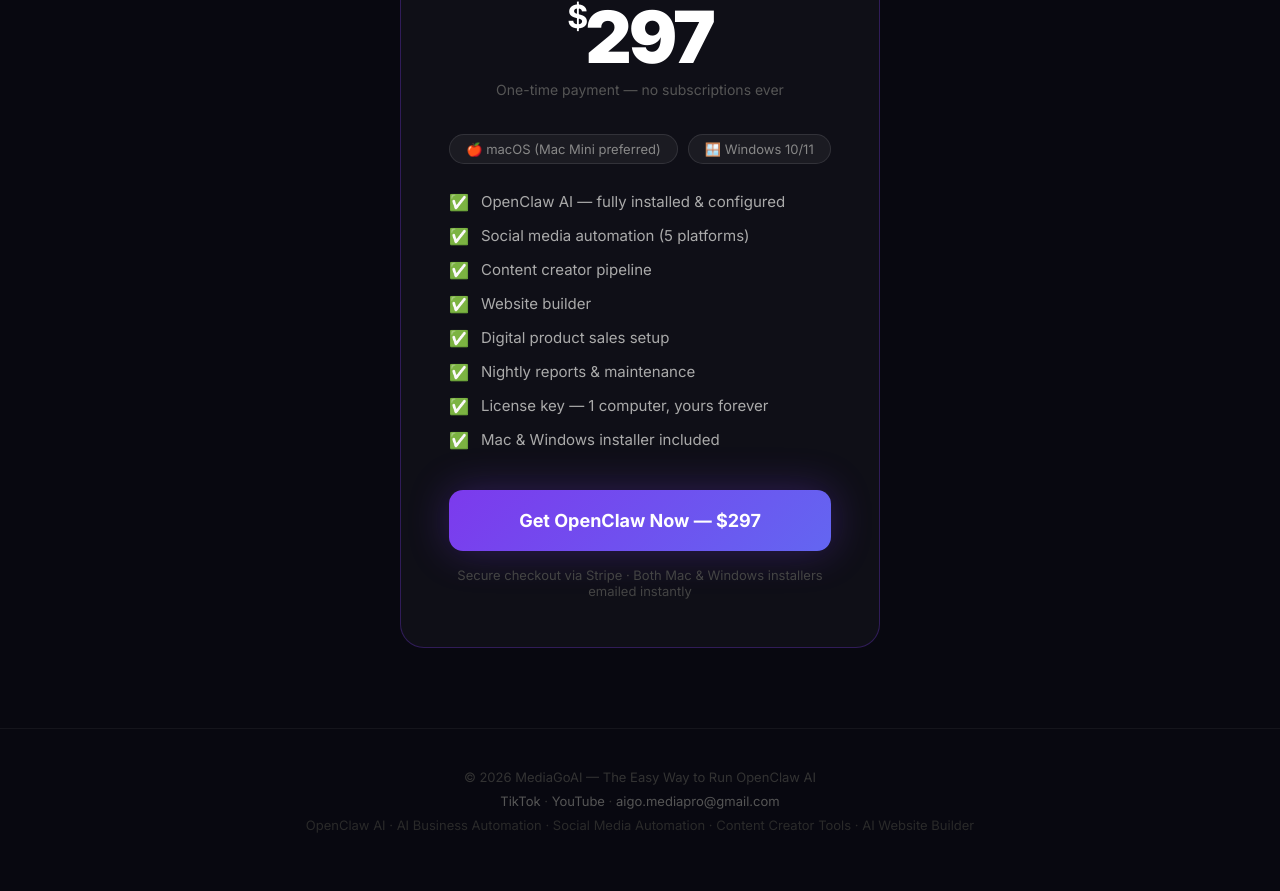
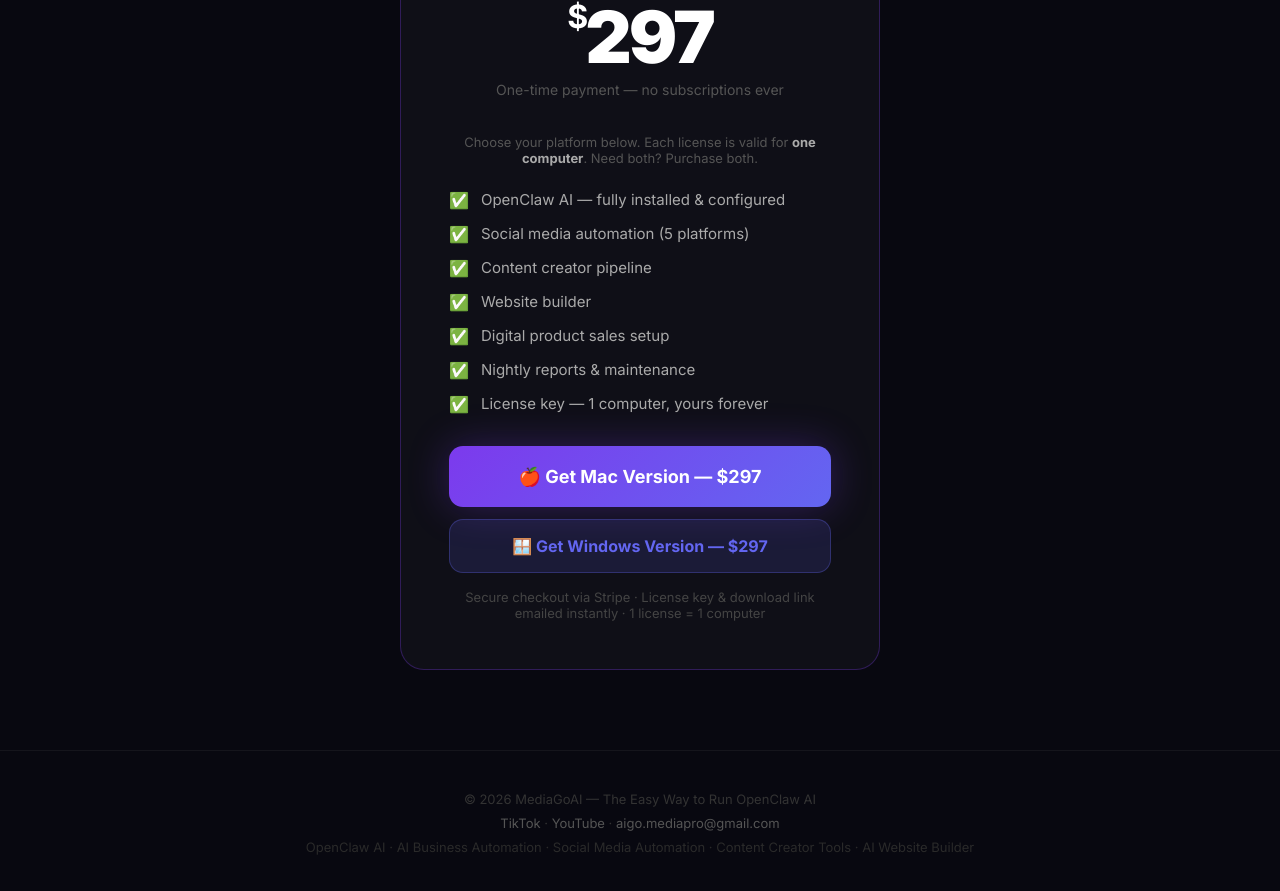
Before and after one commit to qrexact-droid/mediagoai, a Next.js app: page / in a window 1280 px wide. Shown: the part 4240-5131 px from the top of the page. Built offline with nearby package versions, Linux system fonts and the light colour scheme.

Commit message:
Separate Mac + Windows buy buttons  each, 1 license = 1 computer

```diff
--- a/pages/index.js
+++ b/pages/index.js
@@ -522,16 +522,9 @@
             <div className="price-sub">One-time payment — no subscriptions ever</div>
 
             {/* Platform pills */}
-            <div style={{display:'flex',gap:'10px',justifyContent:'center',marginBottom:'28px'}}>
-              <div style={{background:'rgba(255,255,255,0.05)',border:'1px solid rgba(255,255,255,0.1)',borderRadius:'20px',padding:'6px 16px',fontSize:'13px',color:'#888'}}>
-                🍎 macOS (Mac Mini preferred)
-              </div>
-              <div style={{background:'rgba(255,255,255,0.05)',border:'1px solid rgba(255,255,255,0.1)',borderRadius:'20px',padding:'6px 16px',fontSize:'13px',color:'#888'}}>
-                🪟 Windows 10/11
-              </div>
-            </div>
+            <p style={{fontSize:'13px',color:'#555',marginBottom:'24px'}}>Choose your platform below. Each license is valid for <strong style={{color:'#aaa'}}>one computer</strong>. Need both? Purchase both.</p>
 
-            <div className="includes">
+            <div className="includes" style={{marginBottom:'32px'}}>
               <div className="include-item"><span className="check">✅</span><span>OpenClaw AI — fully installed & configured</span></div>
               <div className="include-item"><span className="check">✅</span><span>Social media automation (5 platforms)</span></div>
               <div className="include-item"><span className="check">✅</span><span>Content creator pipeline</span></div>
@@ -539,13 +532,18 @@
               <div className="include-item"><span className="check">✅</span><span>Digital product sales setup</span></div>
               <div className="include-item"><span className="check">✅</span><span>Nightly reports & maintenance</span></div>
               <div className="include-item"><span className="check">✅</span><span>License key — 1 computer, yours forever</span></div>
-              <div className="include-item"><span className="check">✅</span><span>Mac & Windows installer included</span></div>
             </div>
-            <a href="https://buy.stripe.com/8x2eVee605vHgk8a6icZa04" className="btn-primary" style={{width:'100%',textAlign:'center',display:'block'}}>
-              Get OpenClaw Now — $297
+
+            {/* Mac buy button */}
+            <a href="https://buy.stripe.com/8x2eVee605vHgk8a6icZa04" className="btn-primary" style={{width:'100%',textAlign:'center',display:'block',marginBottom:'12px'}}>
+              🍎 Get Mac Version — $297
             </a>
-            <p style={{fontSize:'13px',color:'#444',marginTop:'16px'}}>
-              Secure checkout via Stripe · Both Mac &amp; Windows installers emailed instantly
+            {/* Windows buy button */}
+            <a href="https://buy.stripe.com/dRm7sMaTObU50la4LYcZa06" style={{display:'block',width:'100%',textAlign:'center',padding:'16px',borderRadius:'14px',fontSize:'16px',fontWeight:'700',textDecoration:'none',background:'rgba(99,102,241,0.15)',border:'1px solid rgba(99,102,241,0.3)',color:'#6366f1',marginBottom:'16px'}}>
+              🪟 Get Windows Version — $297
+            </a>
+            <p style={{fontSize:'13px',color:'#444'}}>
+              Secure checkout via Stripe · License key &amp; download link emailed instantly · 1 license = 1 computer
             </p>
           </div>
         </section>
```
